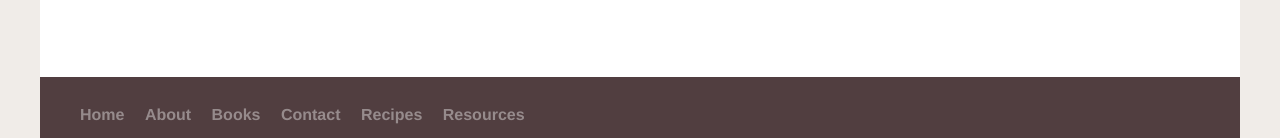
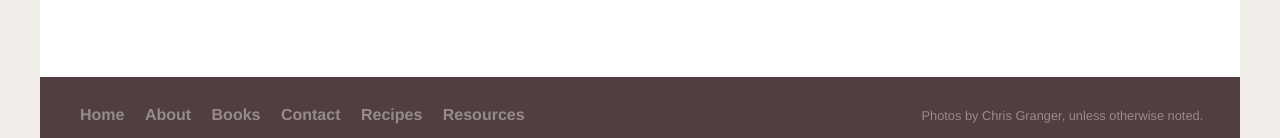
Before and after one commit to sonnetmedia/lagassegirls.com, a Jekyll site: the page built from _pages/index.md, in a window 1280 px wide. Shown: the part 1346-1484 px from the top of the page. Built offline with Jekyll 4.4.1, drawn with Linux system fonts in a browser that asks for light colours.

Commit message:
add photo credit to footer
Signed-off-by: budparr <budparr@sonnetmedia.net>

```diff
--- a/_includes/global/footer.html
+++ b/_includes/global/footer.html
@@ -9,11 +9,11 @@
     </ul>
 
     <div class="footer-secondary-links">
-      <!-- <ul>
-        <li><a href="javascript:void(0)">Terms and Conditions</a></li>
-        <li><a href="javascript:void(0)">Privacy Policy</a></li>
+      <ul>
+        <li><a href="#">Photos by Chris Granger, unless otherwise noted.</a></li>
+
       </ul>
- -->
+
       <ul class="footer-social" style="display:none;">
         <li><a href="javascript:void(0)">
           <img src="https://raw.githubusercontent.com/thoughtbot/refills/master/source/images/facebook-logo-circle.png" alt="Facebook">
```
